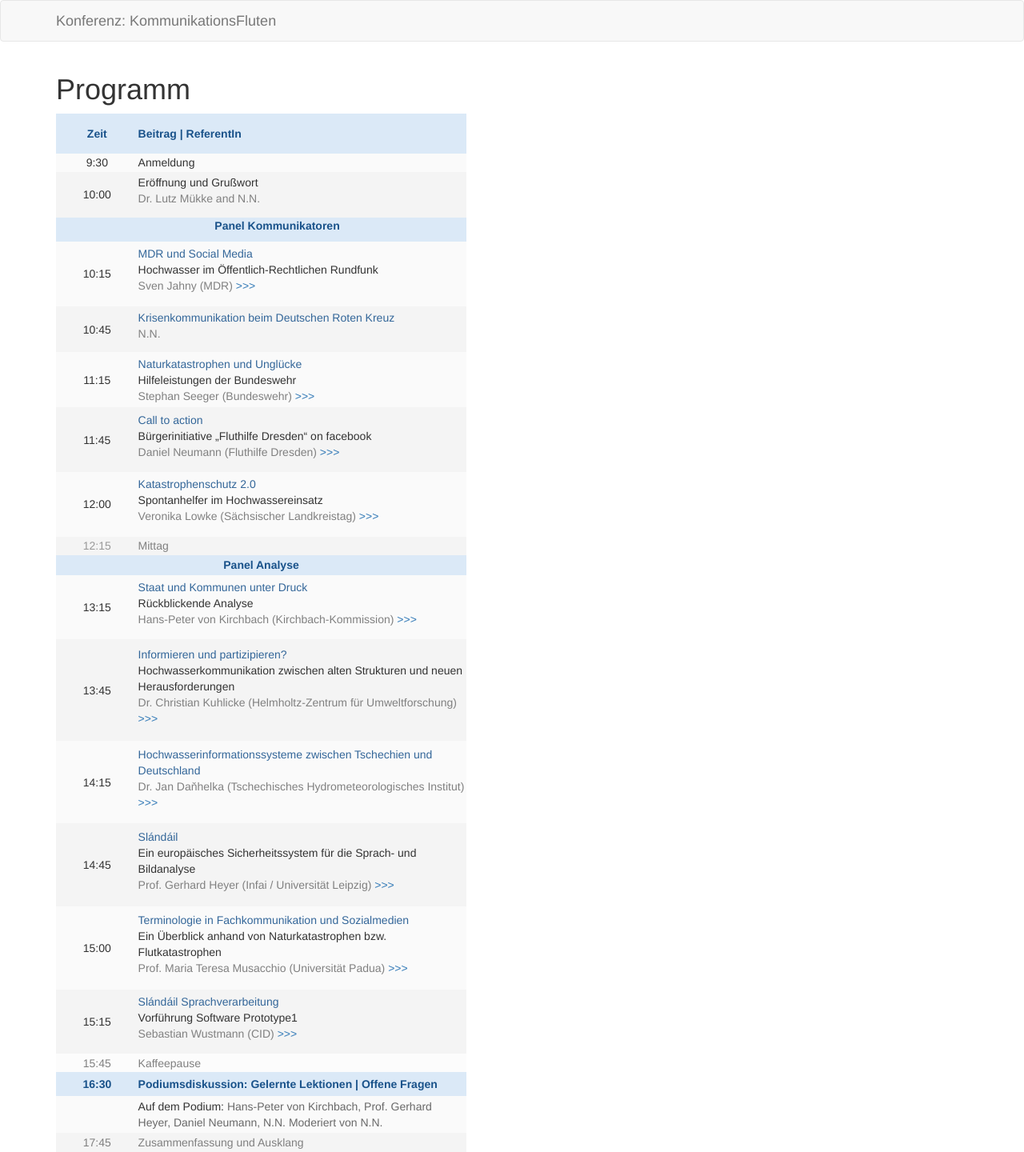
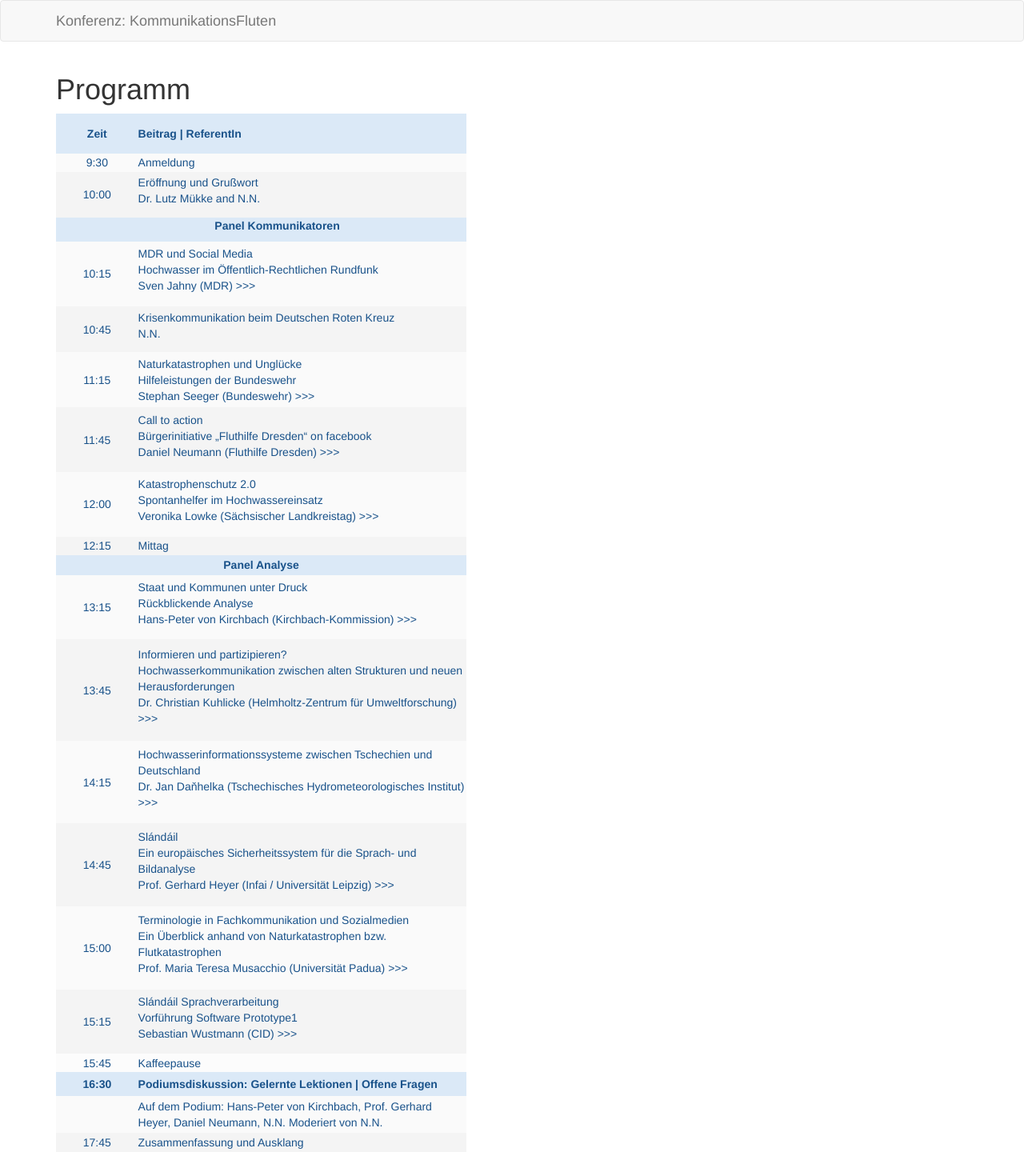
Before and after one commit to susedev/test, a Jekyll site: the page built from programm-uebersicht.html, in a window 1280 px wide. Shown: the whole page at 80% size. Built offline with Jekyll 4.4.1, drawn with Linux system fonts in a browser that asks for light colours.

Commit message:
Edit from JekyllCMS

```diff
--- a/programm-uebersicht.html
+++ b/programm-uebersicht.html
@@ -10,14 +10,14 @@ title: Programm
 	</thead>
 	<tbody>
 		<tr>
-			<td style="border-color: rgb(255, 255, 255); background-color: rgb(250, 250, 250); text-align: center; vertical-align: middle; width: 100px;">9:30</td>
-			<td style="border-color: rgb(255, 255, 255); background-color: rgb(250, 250, 250); text-align: left; vertical-align: middle; width: 400px;">Anmeldung</td>
+			<td style="border-color: rgb(255, 255, 255); background-color: rgb(250, 250, 250); text-align: center; vertical-align: middle; width: 100px;"><span style="color:#19528A;">9:30</span></td>
+			<td style="border-color: rgb(255, 255, 255); background-color: rgb(250, 250, 250); text-align: left; vertical-align: middle; width: 400px;"><span style="color:#19528A;">Anmeldung</span></td>
 		</tr>
 		<tr>
-			<td style="background-color: rgb(244, 244, 244); border-color: rgb(255, 255, 255); text-align: center; vertical-align: middle; width: 100px;">10:00</td>
+			<td style="background-color: rgb(244, 244, 244); border-color: rgb(255, 255, 255); text-align: center; vertical-align: middle; width: 100px;"><span style="color:#19528A;">10:00</span></td>
 			<td style="background-color: rgb(244, 244, 244); border-color: rgb(255, 255, 255); text-align: left; vertical-align: middle; width: 400px;">
-			<p>Er&ouml;ffnung und Gru&szlig;wort<br />
-			<span style="color:#808080;">Dr. Lutz M&uuml;kke and N.N.</span></p>
+			<p><span style="color:#19528A;">Er&ouml;ffnung und Gru&szlig;wort<br />
+			Dr. Lutz M&uuml;kke and N.N.</span></p>
 			</td>
 		</tr>
 		<tr>
@@ -26,99 +26,99 @@ title: Programm
 			</th>
 		</tr>
 		<tr>
-			<td style="background-color: rgb(250, 250, 250); border-color: rgb(255, 255, 255); text-align: center; vertical-align: middle; width: 100px;">10:15</td>
+			<td style="background-color: rgb(250, 250, 250); border-color: rgb(255, 255, 255); text-align: center; vertical-align: middle; width: 100px;"><span style="color:#19528A;">10:15</span></td>
 			<td style="text-align: left; background-color: rgb(250, 250, 250); border-color: rgb(255, 255, 255); vertical-align: middle; width: 400px;">
-			<p><a href="http://eijc.github.io/data/beitraege-und-referentinnen.html#Jahny"><span style="color: #336699;">MDR und Social Media</span></a><br />
-			<span style="color: #333333;">Hochwasser im &Ouml;ffentlich-Rechtlichen Rundfunk</span><br />
-			<span style="color: #808080;">Sven Jahny (MDR)</span> <a href="http://eijc.github.io/data/beitraege-und-referentinnen.html#Jahny">&gt;&gt;&gt;</a></p>
+			<p><a href="http://eijc.github.io/data/beitraege-und-referentinnen.html#Jahny"><span style="color:#19528A;">MDR und Social Media</span></a><br />
+			<span style="color:#19528A;">Hochwasser im &Ouml;ffentlich-Rechtlichen Rundfunk<br />
+			Sven Jahny (MDR) </span><a href="http://eijc.github.io/data/beitraege-und-referentinnen.html#Jahny"><span style="color:#19528A;">&gt;&gt;&gt;</span></a></p>
 			</td>
 		</tr>
 		<tr>
-			<td style="background-color: rgb(244, 244, 244); border-color: rgb(255, 255, 255); text-align: center; vertical-align: middle; width: 100px;">10:45</td>
+			<td style="background-color: rgb(244, 244, 244); border-color: rgb(255, 255, 255); text-align: center; vertical-align: middle; width: 100px;"><span style="color:#19528A;">10:45</span></td>
 			<td style="background-color: rgb(244, 244, 244); border-color: rgb(255, 255, 255); text-align: left; vertical-align: middle; width: 400px;">
-			<p><a href="http://eijc.github.io/data/beitraege-und-referentinnen.html#NN"><span style="color: #336699;">Krisenkommunikation beim Deutschen Roten Kreuz</span></a><br />
-			<span style="color:#808080;">N.N.</span></p>
+			<p><a href="http://eijc.github.io/data/beitraege-und-referentinnen.html#NN"><span style="color:#19528A;">Krisenkommunikation beim Deutschen Roten Kreuz</span></a><br />
+			<span style="color:#19528A;">N.N.</span></p>
 			</td>
 		</tr>
 		<tr>
-			<td style="background-color: rgb(250, 250, 250); border-color: rgb(255, 255, 255); text-align: center; vertical-align: middle; width: 100px;">11:15</td>
-			<td style="background-color: rgb(250, 250, 250); border-color: rgb(255, 255, 255); text-align: left; vertical-align: middle; width: 400px;"><a href="http://eijc.github.io/data/beitraege-und-referentinnen.html#Seeger"><span style="color: #336699;">Naturkatastrophen und Ungl&uuml;cke</span></a><br />
-			Hilfeleistungen der Bundeswehr<br />
-			<span style="color:#808080;">Stephan Seeger (Bundeswehr)</span> <a href="http://eijc.github.io/data/beitraege-und-referentinnen.html##Seeger">&gt;&gt;&gt;</a></td>
+			<td style="background-color: rgb(250, 250, 250); border-color: rgb(255, 255, 255); text-align: center; vertical-align: middle; width: 100px;"><span style="color:#19528A;">11:15</span></td>
+			<td style="background-color: rgb(250, 250, 250); border-color: rgb(255, 255, 255); text-align: left; vertical-align: middle; width: 400px;"><a href="http://eijc.github.io/data/beitraege-und-referentinnen.html#Seeger"><span style="color:#19528A;">Naturkatastrophen und Ungl&uuml;cke</span></a><br />
+			<span style="color:#19528A;">Hilfeleistungen der Bundeswehr<br />
+			Stephan Seeger (Bundeswehr) </span><a href="http://eijc.github.io/data/beitraege-und-referentinnen.html##Seeger"><span style="color:#19528A;">&gt;&gt;&gt;</span></a></td>
 		</tr>
 		<tr>
-			<td style="background-color: rgb(244, 244, 244); border-color: rgb(255, 255, 255); text-align: center; vertical-align: middle; width: 100px;">11:45</td>
+			<td style="background-color: rgb(244, 244, 244); border-color: rgb(255, 255, 255); text-align: center; vertical-align: middle; width: 100px;"><span style="color:#19528A;">11:45</span></td>
 			<td style="background-color: rgb(244, 244, 244); border-color: rgb(255, 255, 255); text-align: left; vertical-align: middle; width: 400px;">
-			<p><a href="eijc.github.io/data/beitraege-und-referentinnen.html##Neumann"><span style="color: #336699;">Call to action</span></a><br />
-			B&uuml;rgerinitiative &bdquo;Fluthilfe Dresden&ldquo; on facebook<br />
-			<span style="color:#808080;">Daniel Neumann (Fluthilfe Dresden)</span> <a href="http://eijc.github.io/data/beitraege-und-referentinnen.html#Neumann">&gt;&gt;&gt;</a></p>
+			<p><a href="eijc.github.io/data/beitraege-und-referentinnen.html##Neumann"><span style="color:#19528A;">Call to action</span></a><br />
+			<span style="color:#19528A;">B&uuml;rgerinitiative &bdquo;Fluthilfe Dresden&ldquo; on facebook<br />
+			Daniel Neumann (Fluthilfe Dresden) </span><a href="http://eijc.github.io/data/beitraege-und-referentinnen.html#Neumann"><span style="color:#19528A;">&gt;&gt;&gt;</span></a></p>
 			</td>
 		</tr>
 		<tr>
-			<td style="background-color: rgb(250, 250, 250); border-color: rgb(255, 255, 255); text-align: center; vertical-align: middle; width: 100px;">12:00</td>
+			<td style="background-color: rgb(250, 250, 250); border-color: rgb(255, 255, 255); text-align: center; vertical-align: middle; width: 100px;"><span style="color:#19528A;">12:00</span></td>
 			<td style="background-color: rgb(250, 250, 250); border-color: rgb(255, 255, 255); text-align: left; vertical-align: middle; width: 400px;">
-			<p><a href="http://eijc.github.io/data/beitraege-und-referentinnen.html#Lowke"><span style="color: #336699;">Katastrophenschutz 2.0</span></a><br />
-			Spontanhelfer im Hochwassereinsatz<br />
-			<span style="color:#808080;">Veronika Lowke (S&auml;chsischer Landkreistag)</span> <a href="http://eijc.github.io/data/beitraege-und-referentinnen.html#Lowke">&gt;&gt;&gt;</a></p>
+			<p><a href="http://eijc.github.io/data/beitraege-und-referentinnen.html#Lowke"><span style="color:#19528A;">Katastrophenschutz 2.0</span></a><br />
+			<span style="color:#19528A;">Spontanhelfer im Hochwassereinsatz<br />
+			Veronika Lowke (S&auml;chsischer Landkreistag) </span><a href="http://eijc.github.io/data/beitraege-und-referentinnen.html#Lowke"><span style="color:#19528A;">&gt;&gt;&gt;</span></a></p>
 			</td>
 		</tr>
 		<tr>
-			<td style="background-color: rgb(244, 244, 244); border-color: rgb(255, 255, 255); text-align: center; vertical-align: middle; width: 100px;"><span style="color: #999999;">12:15</span></td>
-			<td style="background-color: rgb(244, 244, 244); border-color: rgb(255, 255, 255); text-align: left; vertical-align: middle; width: 400px;"><span style="color: #808080;">Mittag</span></td>
+			<td style="background-color: rgb(244, 244, 244); border-color: rgb(255, 255, 255); text-align: center; vertical-align: middle; width: 100px;"><span style="color:#19528A;">12:15</span></td>
+			<td style="background-color: rgb(244, 244, 244); border-color: rgb(255, 255, 255); text-align: left; vertical-align: middle; width: 400px;"><span style="color:#19528A;">Mittag</span></td>
 		</tr>
 		<tr>
 			<th colspan="2" style="background-color: rgb(219, 233, 247); border-color: rgb(255, 255, 255); text-align: center; vertical-align: middle; width: 100px; height: 25px;"><span style="color:#19528A;"><strong>Panel Analyse</strong></span></th>
 		</tr>
 		<tr>
-			<td style="background-color: rgb(250, 250, 250); border-color: rgb(255, 255, 255); text-align: center; vertical-align: middle; width: 100px;">13:15</td>
+			<td style="background-color: rgb(250, 250, 250); border-color: rgb(255, 255, 255); text-align: center; vertical-align: middle; width: 100px;"><span style="color:#19528A;">13:15</span></td>
 			<td style="background-color: rgb(250, 250, 250); border-color: rgb(255, 255, 255); text-align: left; vertical-align: middle; width: 400px;">
-			<p><a href="http://eijc.github.io/data/beitraege-und-referentinnen.html#Kirchbach"><span style="color: #336699;">Staat und Kommunen unter Druck</span></a><br />
-			R&uuml;ckblickende Analyse<br />
-			<span style="color:#808080;">Hans-Peter von Kirchbach (Kirchbach-Kommission)</span> <a href="http://eijc.github.io/data/beitraege-und-referentinnen.html#Kirchbach">&gt;&gt;&gt;</a></p>
+			<p><a href="http://eijc.github.io/data/beitraege-und-referentinnen.html#Kirchbach"><span style="color:#19528A;">Staat und Kommunen unter Druck</span></a><br />
+			<span style="color:#19528A;">R&uuml;ckblickende Analyse<br />
+			Hans-Peter von Kirchbach (Kirchbach-Kommission) </span><a href="http://eijc.github.io/data/beitraege-und-referentinnen.html#Kirchbach"><span style="color:#19528A;">&gt;&gt;&gt;</span></a></p>
 			</td>
 		</tr>
 		<tr>
-			<td style="background-color: rgb(244, 244, 244); border-color: rgb(255, 255, 255); text-align: center; vertical-align: middle; width: 100px;">13:45</td>
+			<td style="background-color: rgb(244, 244, 244); border-color: rgb(255, 255, 255); text-align: center; vertical-align: middle; width: 100px;"><span style="color:#19528A;">13:45</span></td>
 			<td style="background-color: rgb(244, 244, 244); border-color: rgb(255, 255, 255); text-align: left; vertical-align: middle; width: 400px;">
-			<p><a href="http://eijc.github.io/data/beitraege-und-referentinnen.html#Kuhlicke"><span style="color: #336699;">Informieren und partizipieren?</span></a><br />
-			Hochwasserkommunikation zwischen alten Strukturen und neuen Herausforderungen<br />
-			<span style="color:#808080;">Dr. Christian Kuhlicke (Helmholtz-Zentrum f&uuml;r Umweltforschung)</span> <a href="http://eijc.github.io/data/beitraege-und-referentinnen.html#Kuhlicke">&gt;&gt;&gt;</a></p>
+			<p><a href="http://eijc.github.io/data/beitraege-und-referentinnen.html#Kuhlicke"><span style="color:#19528A;">Informieren und partizipieren?</span></a><br />
+			<span style="color:#19528A;">Hochwasserkommunikation zwischen alten Strukturen und neuen Herausforderungen<br />
+			Dr. Christian Kuhlicke (Helmholtz-Zentrum f&uuml;r Umweltforschung) </span><a href="http://eijc.github.io/data/beitraege-und-referentinnen.html#Kuhlicke"><span style="color:#19528A;">&gt;&gt;&gt;</span></a></p>
 			</td>
 		</tr>
 		<tr>
-			<td style="background-color: rgb(250, 250, 250); border-color: rgb(255, 255, 255); text-align: center; vertical-align: middle; width: 100px;">14:15</td>
+			<td style="background-color: rgb(250, 250, 250); border-color: rgb(255, 255, 255); text-align: center; vertical-align: middle; width: 100px;"><span style="color:#19528A;">14:15</span></td>
 			<td style="background-color: rgb(250, 250, 250); border-color: rgb(255, 255, 255); text-align: left; vertical-align: middle; width: 400px;">
-			<p><a href="http://eijc.github.io/data/beitraege-und-referentinnen.html#Danhelka"><span style="color: #336699;">Hochwasserinformationssysteme zwischen Tschechien und Deutschland</span></a><br />
-			<span style="color:#808080;">Dr. Jan Daňhelka (Tschechisches Hydrometeorologisches Institut)</span> <a href="http://eijc.github.io/data/beitraege-und-referentinnen.html#Danhelka">&gt;&gt;&gt;</a></p>
+			<p><a href="http://eijc.github.io/data/beitraege-und-referentinnen.html#Danhelka"><span style="color:#19528A;">Hochwasserinformationssysteme zwischen Tschechien und Deutschland</span></a><br />
+			<span style="color:#19528A;">Dr. Jan Daňhelka (Tschechisches Hydrometeorologisches Institut) </span><a href="http://eijc.github.io/data/beitraege-und-referentinnen.html#Danhelka"><span style="color:#19528A;">&gt;&gt;&gt;</span></a></p>
 			</td>
 		</tr>
 		<tr>
-			<td style="background-color: rgb(244, 244, 244); border-color: rgb(255, 255, 255); text-align: center; vertical-align: middle; width: 100px;">14:45</td>
+			<td style="background-color: rgb(244, 244, 244); border-color: rgb(255, 255, 255); text-align: center; vertical-align: middle; width: 100px;"><span style="color:#19528A;">14:45</span></td>
 			<td style="background-color: rgb(244, 244, 244); border-color: rgb(255, 255, 255); text-align: left; vertical-align: middle; width: 400px;">
-			<p><a href="http://eijc.github.io/data/beitraege-und-referentinnen.html#Heyer"><span style="color: #336699;">Sl&aacute;nd&aacute;il</span></a><br />
-			Ein europ&auml;isches Sicherheitssystem f&uuml;r die Sprach- und Bildanalyse<br />
-			<span style="color:#808080;">Prof. Gerhard Heyer (Infai / Universit&auml;t Leipzig)</span> <a href="http://eijc.github.io/data/beitraege-und-referentinnen.html#Heyer">&gt;&gt;&gt;</a></p>
+			<p><a href="http://eijc.github.io/data/beitraege-und-referentinnen.html#Heyer"><span style="color:#19528A;">Sl&aacute;nd&aacute;il</span></a><br />
+			<span style="color:#19528A;">Ein europ&auml;isches Sicherheitssystem f&uuml;r die Sprach- und Bildanalyse<br />
+			Prof. Gerhard Heyer (Infai / Universit&auml;t Leipzig) </span><a href="http://eijc.github.io/data/beitraege-und-referentinnen.html#Heyer"><span style="color:#19528A;">&gt;&gt;&gt;</span></a></p>
 			</td>
 		</tr>
 		<tr>
-			<td style="background-color: rgb(250, 250, 250); border-color: rgb(255, 255, 255); text-align: center; vertical-align: middle; width: 100px;">15:00</td>
+			<td style="background-color: rgb(250, 250, 250); border-color: rgb(255, 255, 255); text-align: center; vertical-align: middle; width: 100px;"><span style="color:#19528A;">15:00</span></td>
 			<td style="background-color: rgb(250, 250, 250); border-color: rgb(255, 255, 255); text-align: left; vertical-align: middle; width: 400px;">
-			<p><a href="http://eijc.github.io/data/beitraege-und-referentinnen.html#Musacchio"><span style="color: #336699;">Terminologie in Fachkommunikation und Sozialmedien</span></a><br />
-			Ein &Uuml;berblick anhand von Naturkatastrophen bzw. Flutkatastrophen<br />
-			<span style="color:#808080;">Prof. Maria Teresa Musacchio (Universit&auml;t Padua)</span> <a href="http://eijc.github.io/data/beitraege-und-referentinnen.html#Musacchio">&gt;&gt;&gt;</a></p>
+			<p><a href="http://eijc.github.io/data/beitraege-und-referentinnen.html#Musacchio"><span style="color:#19528A;">Terminologie in Fachkommunikation und Sozialmedien</span></a><br />
+			<span style="color:#19528A;">Ein &Uuml;berblick anhand von Naturkatastrophen bzw. Flutkatastrophen<br />
+			Prof. Maria Teresa Musacchio (Universit&auml;t Padua) </span><a href="http://eijc.github.io/data/beitraege-und-referentinnen.html#Musacchio"><span style="color:#19528A;">&gt;&gt;&gt;</span></a></p>
 			</td>
 		</tr>
 		<tr>
-			<td style="background-color: rgb(244, 244, 244); border-color: rgb(255, 255, 255); text-align: center; vertical-align: middle; width: 100px;">15:15</td>
+			<td style="background-color: rgb(244, 244, 244); border-color: rgb(255, 255, 255); text-align: center; vertical-align: middle; width: 100px;"><span style="color:#19528A;">15:15</span></td>
 			<td style="background-color: rgb(244, 244, 244); border-color: rgb(255, 255, 255); text-align: left; vertical-align: middle; width: 400px;">
-			<p><a href="http://eijc.github.io/data/beitraege-und-referentinnen.html#Wustmann"><span style="color: #336699;">Sl&aacute;nd&aacute;il Sprachverarbeitung</span></a><br />
-			Vorf&uuml;hrung Software Prototype1<br />
-			<span style="color:#808080;">Sebastian Wustmann (CID)</span> <a href="http://eijc.github.io/data/beitraege-und-referentinnen.html#Wustmann">&gt;&gt;&gt;</a></p>
+			<p><a href="http://eijc.github.io/data/beitraege-und-referentinnen.html#Wustmann"><span style="color:#19528A;">Sl&aacute;nd&aacute;il Sprachverarbeitung</span></a><br />
+			<span style="color:#19528A;">Vorf&uuml;hrung Software Prototype1<br />
+			Sebastian Wustmann (CID) </span><a href="http://eijc.github.io/data/beitraege-und-referentinnen.html#Wustmann"><span style="color:#19528A;">&gt;&gt;&gt;</span></a></p>
 			</td>
 		</tr>
 		<tr>
-			<td style="background-color: rgb(252, 252, 252); border-color: rgb(255, 255, 255); text-align: center; vertical-align: middle; width: 100px;"><span style="color: #808080;">15:45</span></td>
-			<td style="background-color: rgb(252, 252, 252); border-color: rgb(255, 255, 255); text-align: left; vertical-align: middle; width: 400px;"><span style="color: #808080;">Kaffeepause</span></td>
+			<td style="background-color: rgb(252, 252, 252); border-color: rgb(255, 255, 255); text-align: center; vertical-align: middle; width: 100px;"><span style="color:#19528A;">15:45</span></td>
+			<td style="background-color: rgb(252, 252, 252); border-color: rgb(255, 255, 255); text-align: left; vertical-align: middle; width: 400px;"><span style="color:#19528A;">Kaffeepause</span></td>
 		</tr>
 		<tr>
 			<th style="background-color: rgb(219, 233, 247); border-color: rgb(255, 255, 255); text-align: center; vertical-align: middle; width: 100px; height: 30px;"><span style="color:#19528A;">16:30</span></th>
@@ -126,11 +126,11 @@ title: Programm
 		</tr>
 		<tr>
 			<td style="background-color: rgb(250, 250, 250); border-color: rgb(255, 255, 255); text-align: center; vertical-align: middle; width: 100px;">&nbsp;</td>
-			<td style="background-color: rgb(250, 250, 250); border-color: rgb(255, 255, 255); text-align: left; vertical-align: middle; width: 400px;">Auf dem Podium: <span style="color:#696969;">Hans-Peter von Kirchbach, Prof. Gerhard Heyer, Daniel Neumann, N.N. Moderiert von N.N.</span></td>
+			<td style="background-color: rgb(250, 250, 250); border-color: rgb(255, 255, 255); text-align: left; vertical-align: middle; width: 400px;"><span style="color:#19528A;">Auf dem Podium: Hans-Peter von Kirchbach, Prof. Gerhard Heyer, Daniel Neumann, N.N. Moderiert von N.N.</span></td>
 		</tr>
 		<tr>
-			<td style="background-color: rgb(244, 244, 244); border-color: rgb(255, 255, 255); text-align: center; vertical-align: middle; width: 100px;"><span style="color: #808080;">17:45</span></td>
-			<td style="background-color: rgb(244, 244, 244); border-color: rgb(255, 255, 255); text-align: left; vertical-align: middle; width: 400px;"><span style="color: #808080;">Zusammenfassung und Ausklang</span></td>
+			<td style="background-color: rgb(244, 244, 244); border-color: rgb(255, 255, 255); text-align: center; vertical-align: middle; width: 100px;"><span style="color:#19528A;">17:45</span></td>
+			<td style="background-color: rgb(244, 244, 244); border-color: rgb(255, 255, 255); text-align: left; vertical-align: middle; width: 400px;"><span style="color:#19528A;">Zusammenfassung und Ausklang</span></td>
 		</tr>
 	</tbody>
 </table>
```
